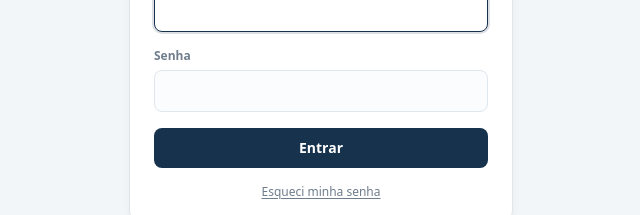
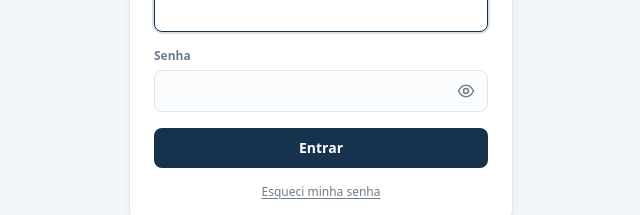
Before and after one commit to ttelmo1/aja-gestao-obras-handoff, a Next.js app: page /login in a window 1280 px wide. Shown: the part 356-571 px from the top of the page, without its empty margins (319-959 px from the left). Built offline with nearby package versions, Linux system fonts and the light colour scheme; no server answers.

Commit message:
adiciona componente CampoSenha para melhorar a experiência de entrada de senha

```diff
--- a/src/app/(auth)/login/formulario.tsx
+++ b/src/app/(auth)/login/formulario.tsx
@@ -2,6 +2,7 @@
 
 import { useActionState } from "react";
 
+import { CampoSenha } from "@/components/ui/campo-senha";
 import { Alerta, Botao, Campo, classeInput } from "@/components/ui/formulario";
 
 import { entrar, type EstadoFormulario } from "../acoes";
@@ -29,13 +30,11 @@ export function FormularioLogin({ destino }: { destino?: string }) {
       </Campo>
 
       <Campo id="senha" rotulo="Senha">
-        <input
+        <CampoSenha
           id="senha"
           name="senha"
-          type="password"
           autoComplete="current-password"
           required
-          className={classeInput}
         />
       </Campo>
 
--- a/src/app/(auth)/redefinir-senha/[token]/formulario.tsx
+++ b/src/app/(auth)/redefinir-senha/[token]/formulario.tsx
@@ -2,7 +2,8 @@
 
 import { useActionState } from "react";
 
-import { Alerta, Botao, Campo, classeInput } from "@/components/ui/formulario";
+import { CampoSenha } from "@/components/ui/campo-senha";
+import { Alerta, Botao, Campo } from "@/components/ui/formulario";
 import { MINIMO_CARACTERES } from "@/modules/auth/senha";
 
 import { redefinirSenha, type EstadoFormulario } from "../../acoes";
@@ -22,25 +23,21 @@ export function FormularioRedefinir({ token }: { token: string }) {
         rotulo="Nova senha"
         dica={`Mínimo de ${MINIMO_CARACTERES} caracteres, com pelo menos uma letra e um número.`}
       >
-        <input
+        <CampoSenha
           id="senha"
           name="senha"
-          type="password"
           autoComplete="new-password"
           required
           autoFocus
-          className={classeInput}
         />
       </Campo>
 
       <Campo id="confirmacao" rotulo="Repita a nova senha">
-        <input
+        <CampoSenha
           id="confirmacao"
           name="confirmacao"
-          type="password"
           autoComplete="new-password"
           required
-          className={classeInput}
         />
       </Campo>
 
--- /dev/null
+++ b/src/components/ui/campo-senha.tsx
@@ -0,0 +1,73 @@
+"use client";
+
+import { useId, useState } from "react";
+
+import { classeInput } from "./formulario";
+
+/**
+ * Campo de senha com o olho para revelar o que está sendo digitado. Evita o
+ * erro de digitação silencioso — principalmente na troca de senha, onde o
+ * usuário digita duas vezes às cegas.
+ *
+ * O botão fica dentro do campo, por isso o input ganha espaço à direita.
+ * `aria-pressed` + rótulo que muda deixam claro para o leitor de tela se a
+ * senha está visível ou não.
+ */
+export function CampoSenha(
+  props: Omit<React.InputHTMLAttributes<HTMLInputElement>, "type">,
+) {
+  const [visivel, setVisivel] = useState(false);
+  const idAviso = useId();
+
+  return (
+    <div className="relative">
+      <input
+        {...props}
+        type={visivel ? "text" : "password"}
+        className={`${classeInput} pr-11 ${props.className ?? ""}`}
+      />
+      <button
+        type="button"
+        onClick={() => setVisivel((atual) => !atual)}
+        aria-pressed={visivel}
+        aria-label={visivel ? "Ocultar senha" : "Mostrar senha"}
+        aria-describedby={idAviso}
+        className="absolute inset-y-0 right-0 grid w-11 place-items-center rounded-r-lg text-[var(--muted)] outline-none transition-colors hover:text-[var(--primary)] focus-visible:text-[var(--primary)] focus-visible:ring-2 focus-visible:ring-[var(--primary)]/15"
+      >
+        <IconeOlho riscado={visivel} />
+      </button>
+      <span id={idAviso} className="sr-only" role="status">
+        {visivel ? "Senha visível na tela." : "Senha oculta."}
+      </span>
+    </div>
+  );
+}
+
+function IconeOlho({ riscado }: { riscado: boolean }) {
+  return (
+    <svg
+      aria-hidden
+      viewBox="0 0 24 24"
+      fill="none"
+      stroke="currentColor"
+      strokeWidth="1.8"
+      strokeLinecap="round"
+      strokeLinejoin="round"
+      className="size-5"
+    >
+      {riscado ? (
+        <>
+          <path d="M3 3l18 18" />
+          <path d="M10.6 5.2A9.9 9.9 0 0 1 12 5c5 0 9 4.5 9 7a11.9 11.9 0 0 1-2.6 3.6" />
+          <path d="M6.5 6.9C4.3 8.4 3 10.6 3 12c0 2.5 4 7 9 7a9.7 9.7 0 0 0 4.4-1" />
+          <path d="M9.9 9.9a3 3 0 0 0 4.2 4.2" />
+        </>
+      ) : (
+        <>
+          <path d="M3 12s3.6-7 9-7 9 7 9 7-3.6 7-9 7-9-7-9-7Z" />
+          <circle cx="12" cy="12" r="3" />
+        </>
+      )}
+    </svg>
+  );
+}
```
